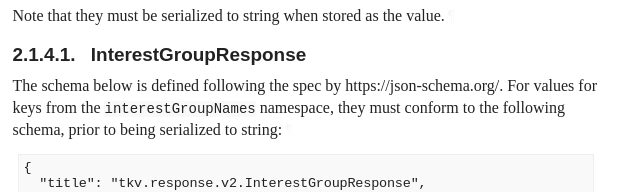
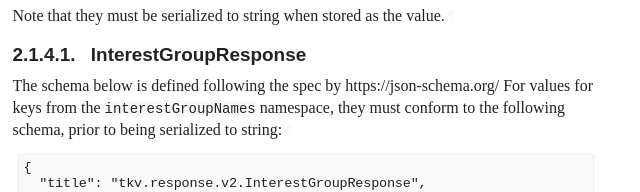
Before and after one commit to privacysandbox/draft-ietf-protected-audience-key-value-service, a plain HTML site: page draft-ietf-protected-audience-key-value-server-api.html in a window 1280 px wide. Shown: the part 5398-5590 px from the top of the page, 112-752 px from the left. Drawn offline with Linux system fonts and the light colour scheme; a web font is replaced by a local one.

Commit message:
Script updating gh-pages from f40f1ca. [ci skip]

```diff
--- a/draft-ietf-protected-audience-key-value-server-api.html
+++ b/draft-ietf-protected-audience-key-value-server-api.html
@@ -1486,7 +1486,7 @@ keyValue = {
             <h5 id="name-interestgroupresponse">
 <a href="#section-2.1.4.1" class="section-number selfRef">2.1.4.1. </a><a href="#name-interestgroupresponse" class="section-name selfRef">InterestGroupResponse</a>
             </h5>
-<p id="section-2.1.4.1-1">The schema below is defined following the spec by https://json-schema.org/.
+<p id="section-2.1.4.1-1">The schema below is defined following the spec by https://json-schema.org/
 For values for keys from the <code>interestGroupNames</code> namespace, they must conform to the following schema, prior to being serialized to string:<a href="#section-2.1.4.1-1" class="pilcrow">¶</a></p>
 <div class="lang-json sourcecode" id="section-2.1.4.1-2">
 <pre>
```
Also changed, not shown: draft-ietf-protected-audience-key-value-server-api.txt.
